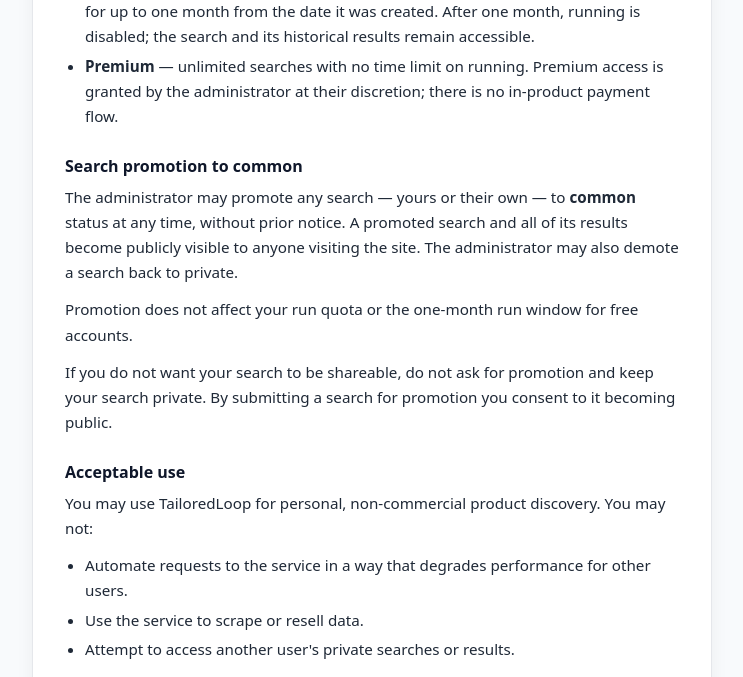
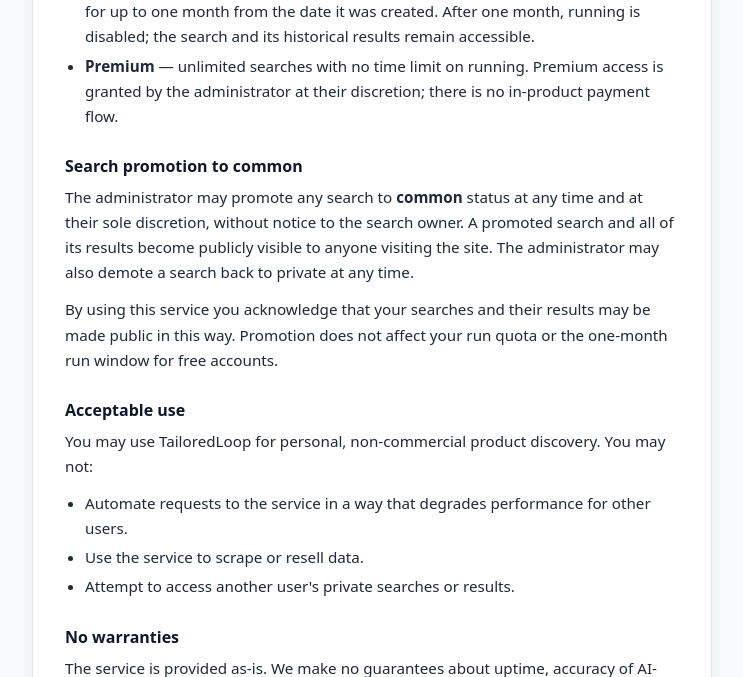
Before and after one commit to katyanotkin/shop_assistant, a FastAPI app: page /terms in a window 1280 px wide. Shown: the part 361-1038 px from the top of the page, without its empty margins (268-1011 px from the left). Run offline with FastAPI, Linux system fonts and the light colour scheme; parts of the project's set-up code (start-up, migrations or seed data) failed here and were passed over.

Commit message:
Fix T&C and privacy: admin promotes at sole discretion, no owner control
Remove all language implying the search owner can prevent promotion or
must consent. By using the service users accept that searches may be
made public at admin's discretion without notice.

Co-Authored-By: Claude Sonnet 4.6 <noreply@anthropic.com>

```diff
--- a/web/templates/privacy.html
+++ b/web/templates/privacy.html
@@ -30,13 +30,10 @@
 
       <h2>Search configurations and results</h2>
       <p>Search criteria (category, material, sizes, price limits, preferred shops, etc.) and the products found are stored in Google Firestore. Searches are either <b>private</b> (visible only to their owner) or <b>common</b> (promoted by the administrator to be visible to all visitors of this site, including the public).</p>
-      <p>When a search is promoted to common status, both its criteria and its results become publicly visible. If you do not want your search configuration to be shared, keep your search private and do not request promotion.</p>
+      <p>The administrator may promote any search to common status at any time and at their sole discretion, without notice to the search owner. When promoted, the search criteria and all results become publicly visible. By using this service you acknowledge this. See our <a href="/terms">Terms of Service</a> for the full policy.</p>
 
       <h2>AI processing</h2>
       <p>Product listings retrieved from shops are sent to Google Vertex AI (Gemini) for scoring and matching against search criteria. These requests contain only product descriptions and search criteria — no personal data is included.</p>
-
-      <h2>Search promotion to common</h2>
-      <p>The administrator may promote any search to <b>common</b> status at their discretion. When this happens, the search criteria and all associated results become publicly visible to anyone visiting this site. You will be notified by email when your search is promoted. If you do not want your search to be shareable, keep it private and do not request promotion. See our <a href="/terms">Terms of Service</a> for the full policy on promotion.</p>
 
       <h2>User accounts</h2>
       <p>When you sign in with Google, we store your Google account email address, display name, and profile picture URL in Google Firestore. This information is used solely to identify you across sessions and is not sold or used for advertising.</p>
--- a/web/templates/terms.html
+++ b/web/templates/terms.html
@@ -36,9 +36,8 @@
       </ul>
 
       <h2>Search promotion to common</h2>
-      <p>The administrator may promote any search — yours or their own — to <b>common</b> status at any time, without prior notice. A promoted search and all of its results become publicly visible to anyone visiting the site. The administrator may also demote a search back to private.</p>
-      <p>Promotion does not affect your run quota or the one-month run window for free accounts.</p>
-      <p>If you do not want your search to be shareable, do not ask for promotion and keep your search private. By submitting a search for promotion you consent to it becoming public.</p>
+      <p>The administrator may promote any search to <b>common</b> status at any time and at their sole discretion, without notice to the search owner. A promoted search and all of its results become publicly visible to anyone visiting the site. The administrator may also demote a search back to private at any time.</p>
+      <p>By using this service you acknowledge that your searches and their results may be made public in this way. Promotion does not affect your run quota or the one-month run window for free accounts.</p>
 
       <h2>Acceptable use</h2>
       <p>You may use __APP_NAME__ for personal, non-commercial product discovery. You may not:</p>
```
